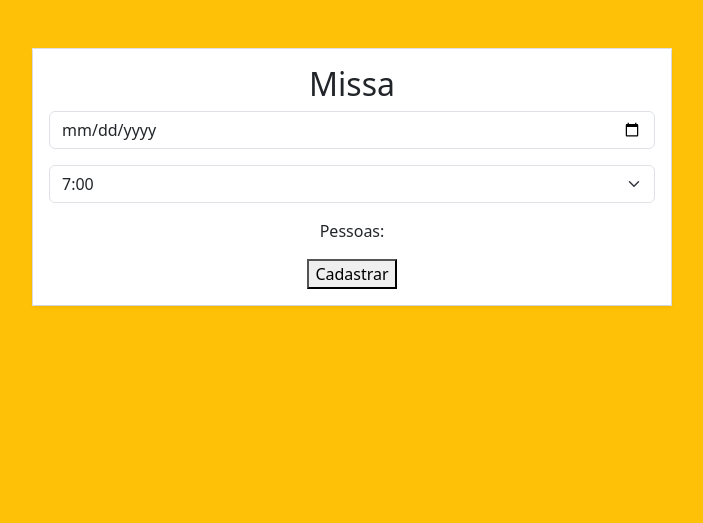
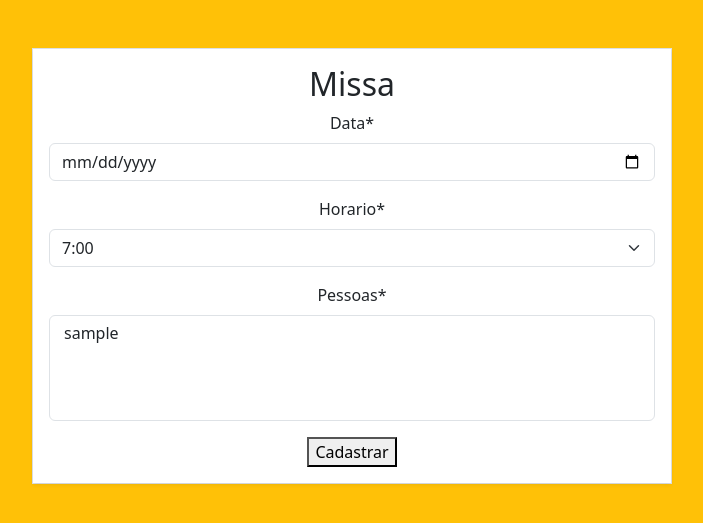
Before and after one commit to joaolucas14/projeto_escala, a Django app: page /cadastro_missa/ in a window 1280 px wide. Shown: the top 523 px of the page, without its empty margins (288-991 px from the left). Run offline with Django 5.2, Linux system fonts and the light colour scheme; the visitor is signed in with stand-in values (Sample User, id 1); data comes from the database, SQL or seed files in the repository; some libraries are stand-ins or nearby versions.

Commit message:
concertando o form de cadastro de missa

```diff
--- a/escala/forms.py
+++ b/escala/forms.py
@@ -1,7 +1,9 @@
 from django import forms
 from django.contrib.auth.forms import AuthenticationForm, UserCreationForm
 from django.contrib.auth.models import User
-
+from crispy_forms.helper import FormHelper
+from crispy_forms.layout import Layout, Field
+from .models import Missa
 
 class CustomLoginForm(AuthenticationForm):
     username = forms.CharField(widget=forms.TextInput(attrs={'class': 'form-control', 'placeholder': 'Usuário'}), label="Usuário")
@@ -31,3 +33,24 @@ class RegisterForm(UserCreationForm):
         for field_name, field in self.fields.items():
             field.help_text = ''
             field.label = self.Meta.labels.get(field_name, field.label)
+
+
+class MissaForm(forms.ModelForm):
+    class Meta:
+        model = Missa
+        fields = ['data', 'horario', 'pessoas']
+        widgets = {
+            'data': forms.DateInput(attrs={'type': 'date'}),
+            'horario': forms.Select(),  # ou ajuste conforme necessário
+            'pessoas': forms.SelectMultiple(),  # ou ajuste conforme necessário
+        }
+
+    def __init__(self, *args, **kwargs):
+        super().__init__(*args, **kwargs)
+        self.helper = FormHelper()
+        self.helper.form_method = 'post'
+        self.helper.layout = Layout(
+            Field('data', css_class='form-control'),
+            Field('horario', css_class='form-control'),
+            Field('pessoas', css_class='form-control'),
+        )
--- a/escala/templates/registration/cadastro_missa.html
+++ b/escala/templates/registration/cadastro_missa.html
@@ -4,13 +4,8 @@
 {% block content %}
 <form method="post">
     {% csrf_token %}
-    <input type="date" name="data" class="dateinput form-control mb-3" required="" id="id_data" wfd-id="id1">
-    <select name="horario" class="select form-select mb-3" id="id_horario"> <option value="07:00:00">7:00</option> <option value="09:00:00">9:00</option> <option value="19:00:00">19:00</option>
-    </select>
-    <div>
-        <label for="{{ form.pessoas.id_for_label }}">Pessoas:</label>
-        {{ form.pessoas|crispy }}
-    </div>
+    {{ form|crispy }}
+
 
     <button type="submit">Cadastrar</button>
 </form>
--- a/escala/views.py
+++ b/escala/views.py
@@ -3,12 +3,11 @@ from django.contrib.auth import authenticate, login
 from django.http import HttpResponseRedirect
 from django.urls import reverse_lazy
 from django.views.generic import FormView
-from .forms import CustomLoginForm, RegisterForm
+from .forms import CustomLoginForm, RegisterForm, MissaForm
 from django.views.generic.edit import CreateView
 from django.contrib.auth.models import User
 from .models import Missa
 from django.contrib.auth.mixins import LoginRequiredMixin
-
 
 class Inicio(TemplateView):
     template_name = "escala/inicio.html"
@@ -49,11 +48,12 @@ class RegisterView(CreateView):
 class RegistroMissa(LoginRequiredMixin, CreateView):
     model = Missa
     template_name = 'registration/cadastro_missa.html'
-    fields = ['data','horario', 'pessoas']
+    form_class = MissaForm
     success_url = reverse_lazy('agenda')
 
     def get_form(self, form_class=None):
         form = super().get_form(form_class)
         form.fields['data'].widget.attrs.update({'type': 'date'})
         form.fields['horario'].widget.choices = [(choice.strftime('%H:%M:%S'), label) for choice, label in Missa.HORARIOS_CHOICES]
+        form.fields['pessoas'].queryset = User.objects.all()
         return form
```
